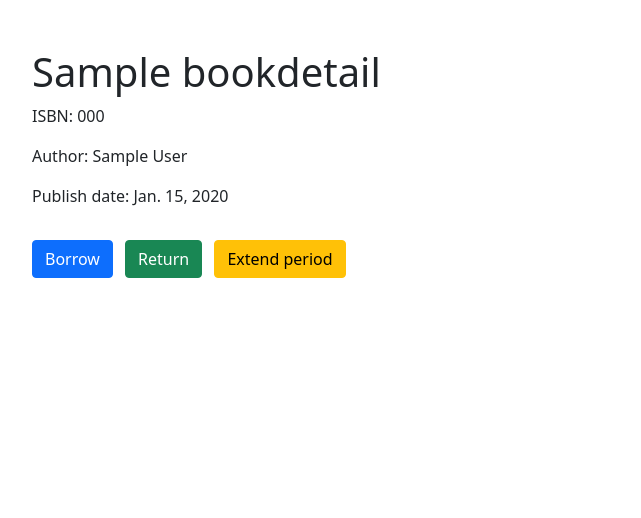
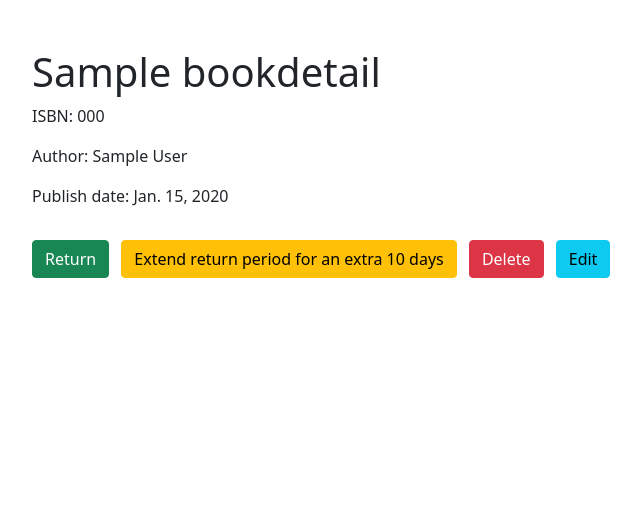
Before and after one commit to elhusseinn/Web-Technology-Final-Project, a Django app: page /book/1/details/ in a window 1280 px wide. Shown: the part 71-589 px from the top of the page, without its empty margins (50-691 px from the left). Run offline with Django 3.2, Linux system fonts and the light colour scheme; a user stored in the database is signed in; tables that the repository leaves empty hold one stand-in row (values such as "Sample post"); some libraries are stand-ins or nearby versions.

Commit message:
added more functionalities to book app

```diff
--- a/book/views.py
+++ b/book/views.py
@@ -5,15 +5,29 @@ from .forms import *
 
 @login_required
 def bookDetails(request, book_id):
-    book = bookDetail.objects.filter(id=book_id)
-    return render(request, 'books/details.html', {"book": book[0]})
+    book = bookDetail.objects.filter(id=book_id)[0]
+    bookings = booking.objects.filter(bookedBook=book)
+    context = {
+        "book": book,
+    }
+    context['borrowed'] = bookings.exists()
+    if context['borrowed']:
+        context['borrowedByUser'] = bookings[0].bookedBy == request.user
+        context['borrowedUser'] = bookings[0].bookedBy
+    else:
+        context['borrowedByUser'] = False
+
+
+    return render(request, 'books/details.html', context)
 
 def browse(request):
     books = bookDetail.objects.all()
-    bookings = booking.objects.all()
-    bookedBooks = [b.bookedBook for b in bookings if b.bookedBy != request.user]
-    freeBooks = filter(lambda x: x not in bookedBooks, books)
-    return render(request, 'books/browse.html', {'books': freeBooks})
+    if not request.user.is_superuser:
+        bookings = booking.objects.all()
+        bookedBooks = [b.bookedBook for b in bookings if b.bookedBy != request.user]
+        freeBooks = filter(lambda x: x not in bookedBooks, books)
+        return render(request, 'books/browse.html', {'books': freeBooks})
+    return render(request, 'books/browse.html', {'books': books})
 
 
 @login_required
--- a/templates/books/details.html
+++ b/templates/books/details.html
@@ -14,8 +14,36 @@
     <p>Author: {{ book.author }}</p>
     <p>Publish date: {{ book.publishDate }}</p>
 
-    <button class="btn btn-primary mt-3 me-2" onclick="javascript:void(0)" type="button">Borrow</button>
-    <button class="btn btn-success mt-3 me-2" onclick="javascript:void(0)" type="button">Return</button>
-    <button class="btn btn-warning mt-3 me-2" onclick="javascript:void(0)" type="button">Extend period</button>
+    {% if not borrowedByUser and borrowed %}
+        <p>Booked by : {{ borrowedUser.username }}</p>
+    {% endif %}
+
+    {% if not borrowed %}
+        <button class="btn btn-primary mt-3 me-2" onclick="javascript:void(0)" type="button">
+            Borrow
+        </button>
+    {% endif %}
+
+    {% if borrowedByUser %}
+        <button class="btn btn-success mt-3 me-2" onclick="javascript:void(0)" type="button">
+            Return
+        </button>
+
+        <button class="btn btn-warning mt-3 me-2" onclick="javascript:void(0)" type="button">
+            Extend return period for an extra 10 days
+        </button>
+    {% endif %}
+
+
+
+    {% if user.is_superuser %}
+        <button class="btn btn-danger mt-3 me-2" onclick="javascript:void(0)" type="button">
+            Delete
+        </button>
+        <button class="btn btn-info mt-3 me-2" onclick="javascript:void(0)" type="button">
+            Edit
+        </button>
+    {% endif %}
+
 </div>
 {% endblock content %}
--- a/templates/user/profile.html
+++ b/templates/user/profile.html
@@ -4,8 +4,8 @@
 {% block title %} Profile | University Library {% endblock title %}
 
 {% block headscript %}
-<link rel="stylesheet" href='{% static "css/common.css" %}'>
-{% load crispy_forms_tags %}
+    <link rel="stylesheet" href='{% static "css/common.css" %}'>
+    {% load crispy_forms_tags %}
 {% endblock headscript %}
 
 {% block content %}
```
Also changed, not shown: templates/user/register.html (+1 -13 lines).
